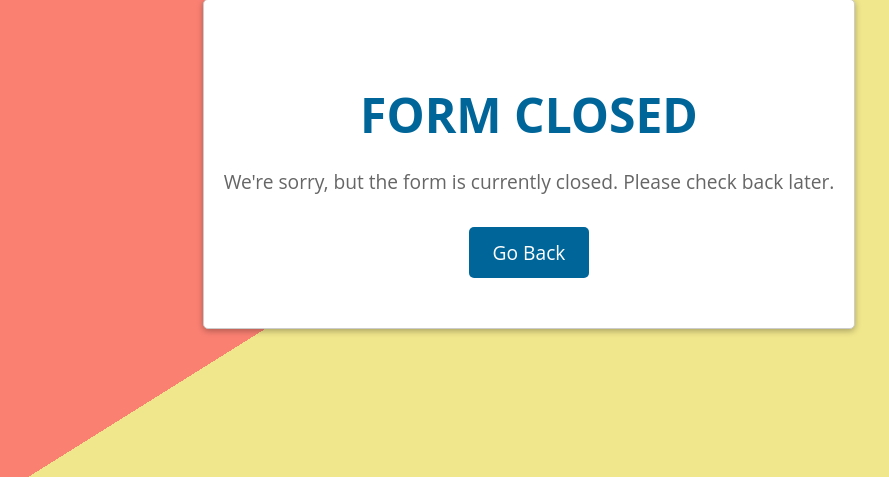
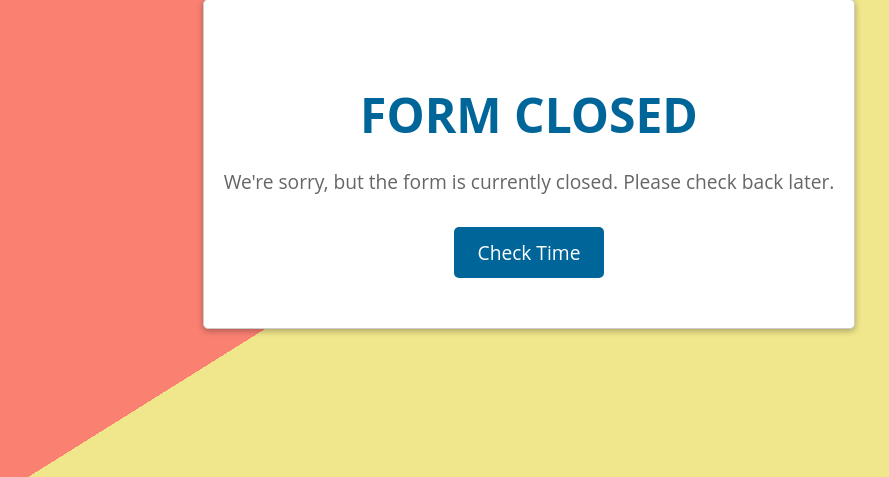
Before and after one commit to nolan-3/Sign-In, a Flask app: template templates/closed.html in a window 1280 px wide. Shown: the part 236-713 px from the top of the page, without its empty margins (111-1000 px from the left). Run offline with Flask 2, Linux system fonts and the light colour scheme; the template is opened without the code that fills it, so the values that code supplies are empty; some libraries are stand-ins or nearby versions.

Commit message:
commit before pull

```diff
--- a/checkTime.py
+++ b/checkTime.py
@@ -7,7 +7,7 @@ from pytz import timezone
 TIMEZONE = timezone("US/Eastern")
 
 OPEN_TIME = time(7, 0)
-CLOSE_TIME = time(23, 30)
+CLOSE_TIME = time(20, 30)
 
 # TODO(braid): Remove special close condition
 # open = True; closed = False; closing time = 3;
--- a/templates/closed.html
+++ b/templates/closed.html
@@ -8,7 +8,7 @@
   <div class="container">
     <h1>Form Closed</h1>
     <p>We're sorry, but the form is currently closed. Please check back later.</p>
-    <a href="#" class="btn" onclick="location.reload()">Go Back</a>
+    <a href="#" class="btn" onclick="location.reload()">Check Time</a>
   </div>
 </body>
 </html>
```
Also changed, not shown: app.py (+10 -5 lines).
